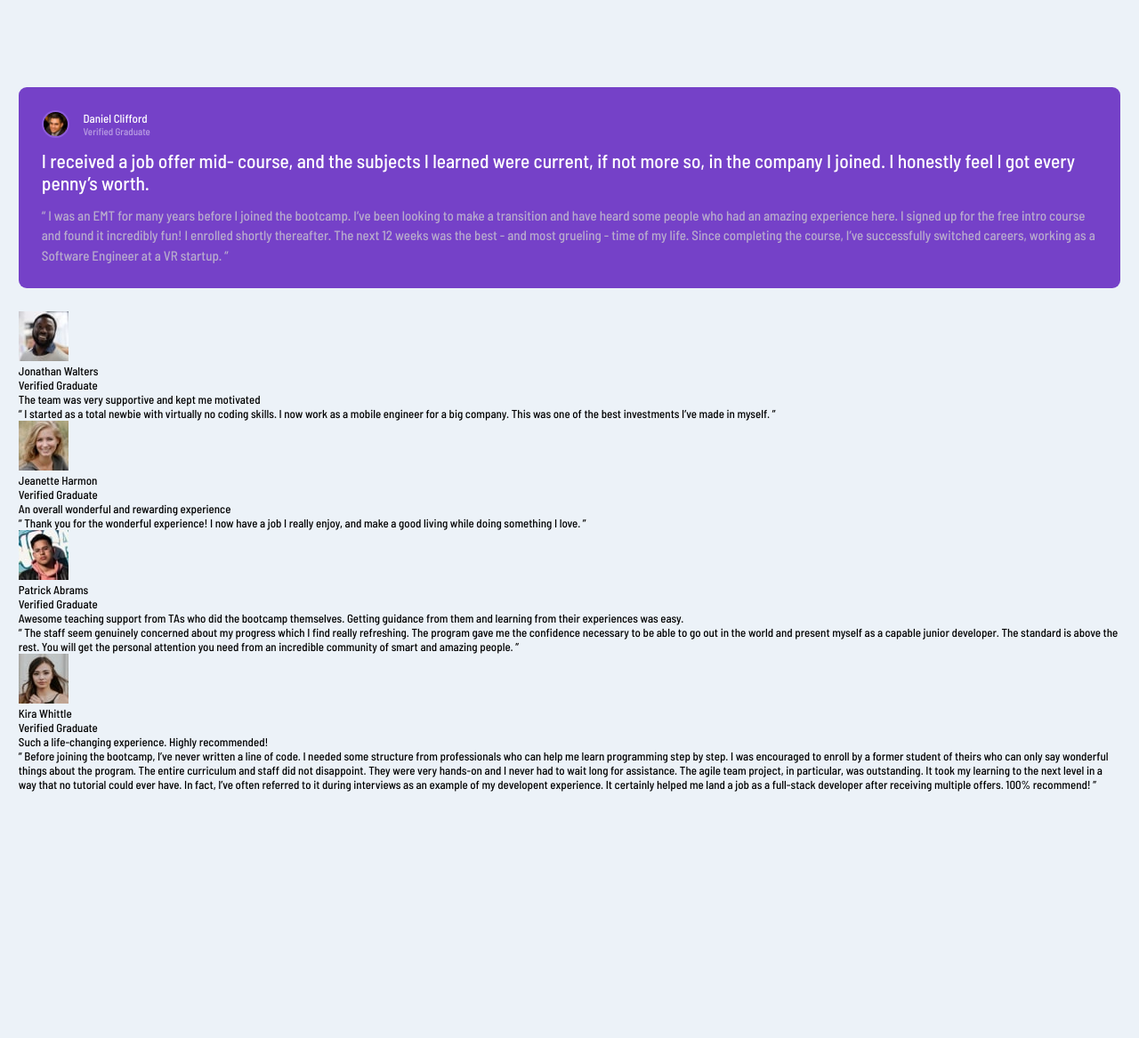
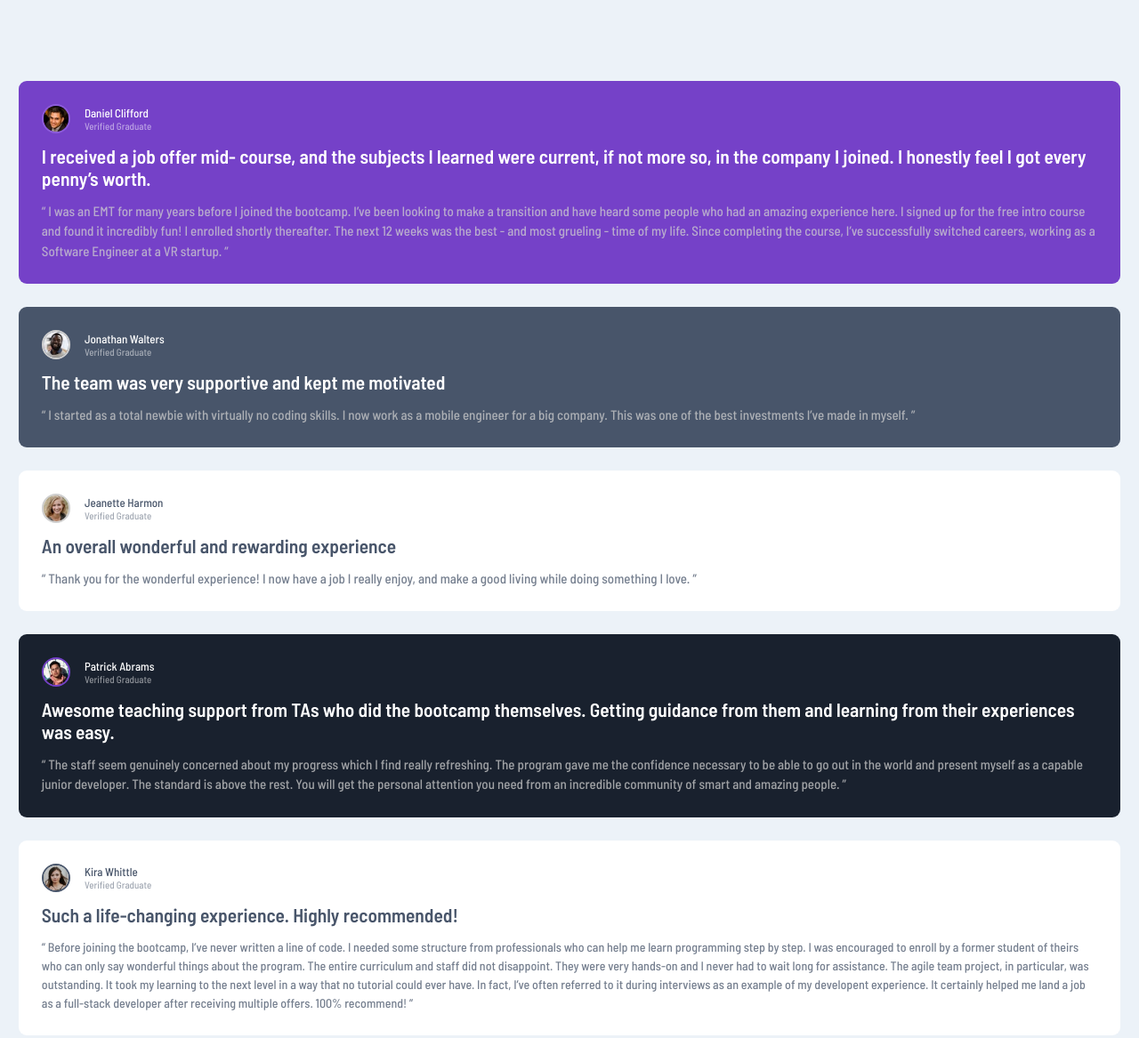
Before and after one commit to mrLuisFer/testimonials-section, a plain HTML site: page index.html in a window 1280 px wide. Shown: the whole page at 89% size. Before the commit the page ends 962 px from the top, so only its background shows below. Drawn offline with Linux system fonts and the light colour scheme.

Commit message:
modularizing elements in files in sass

```diff
--- a/index.html
+++ b/index.html
@@ -24,6 +24,7 @@
 	</head>
 	<body>
 		<main class="main-wrapper">
+			<!-- First Card -->
 			<section class="first-card">
 				<div class="first-card-user-container">
 					<img
@@ -55,59 +56,79 @@
 					</p>
 				</article>
 			</section>
+			<!-- Second Card -->
 			<section class="second-card">
-				<div>
-					<img src="./src/images/image-jonathan.jpg" alt="image-jonathan" />
+				<div class="second-card-user-container">
+					<img
+						src="./src/images/image-jonathan.jpg"
+						alt="image-jonathan"
+						class="second-card-user-img"
+					/>
 					<div>
-						<p>Jonathan Walters</p>
-						<p>Verified Graduate</p>
+						<p class="second-card-user-name">Jonathan Walters</p>
+						<p class="second-card-user-verified">Verified Graduate</p>
 					</div>
 				</div>
-
-				<article>
-					<p>The team was very supportive and kept me motivated</p>
+				<article class="second-card-title-container">
+					<p class="second-card-title-text">
+						The team was very supportive and kept me motivated
+					</p>
 				</article>
-				<article>
-					<p>
+				<article class="second-card-content-container">
+					<p class="second-card-content-text">
 						“ I started as a total newbie with virtually no coding skills. I now
 						work as a mobile engineer for a big company. This was one of the
 						best investments I’ve made in myself. ”
 					</p>
 				</article>
 			</section>
-			<section class="three-card">
-				<div>
-					<img src="./src/images/image-jeanette.jpg" alt="image-jeanette" />
+			<!-- Third Card -->
+			<section class="third-card">
+				<div class="third-card-user-container">
+					<img
+						src="./src/images/image-jeanette.jpg"
+						alt="image-jeanette"
+						class="third-card-user-img"
+					/>
 					<div>
-						<p>Jeanette Harmon</p>
-						<p>Verified Graduate</p>
+						<p class="third-card-user-name">Jeanette Harmon</p>
+						<p class="third-card-user-verified">Verified Graduate</p>
 					</div>
 				</div>
-				<article><p>An overall wonderful and rewarding experience</p></article>
-				<article>
-					<p>
+				<article class="third-card-title-container">
+					<p class="third-card-title-text">
+						An overall wonderful and rewarding experience
+					</p>
+				</article>
+				<article class="third-card-content-container">
+					<p class="third-card-content-text">
 						“ Thank you for the wonderful experience! I now have a job I really
 						enjoy, and make a good living while doing something I love. ”
 					</p>
 				</article>
 			</section>
-			<section class="four-card">
-				<div>
-					<img src="./src/images/image-patrick.jpg" alt="image-patrick" />
+			<!-- Fourth Card -->
+			<section class="fourth-card">
+				<div class="fourth-card-user-container">
+					<img
+						src="./src/images/image-patrick.jpg"
+						alt="image-patrick"
+						class="fourth-card-user-img"
+					/>
 					<div>
-						<p>Patrick Abrams</p>
-						<p>Verified Graduate</p>
+						<p class="fourth-card-user-name">Patrick Abrams</p>
+						<p class="fourth-card-user-verified">Verified Graduate</p>
 					</div>
 				</div>
-				<article>
-					<p>
+				<article class="fourth-card-title-container">
+					<p class="fourth-card-title-text">
 						Awesome teaching support from TAs who did the bootcamp themselves.
 						Getting guidance from them and learning from their experiences was
 						easy.
 					</p>
 				</article>
-				<article>
-					<p>
+				<article class="fourth-card-content-container">
+					<p class="fourth-card-content-text">
 						“ The staff seem genuinely concerned about my progress which I find
 						really refreshing. The program gave me the confidence necessary to
 						be able to go out in the world and present myself as a capable
@@ -117,19 +138,26 @@
 					</p>
 				</article>
 			</section>
-			<section>
-				<div>
-					<img src="./src/images/image-kira.jpg" alt="image-kira" />
+			<!-- Fifth Card -->
+			<section class="fifth-card">
+				<div class="fifth-card-user-container">
+					<img
+						src="./src/images/image-kira.jpg"
+						alt="image-kira"
+						class="fifth-card-user-img"
+					/>
 					<div>
-						<p>Kira Whittle</p>
-						<p>Verified Graduate</p>
+						<p class="fifth-card-user-name">Kira Whittle</p>
+						<p class="fifth-card-user-verified">Verified Graduate</p>
 					</div>
 				</div>
-				<article>
-					<p>Such a life-changing experience. Highly recommended!</p>
+				<article class="fifth-card-title-container">
+					<p class="fifth-card-title-text">
+						Such a life-changing experience. Highly recommended!
+					</p>
 				</article>
-				<article>
-					<p>
+				<article class="fifth-card-content-container">
+					<p class="fifth-card-content-text">
 						“ Before joining the bootcamp, I’ve never written a line of code. I
 						needed some structure from professionals who can help me learn
 						programming step by step. I was encouraged to enroll by a former
--- /dev/null
+++ b/src/sass/_fifth-card.scss
@@ -0,0 +1,9 @@
+.fifth-card {
+	@include card(
+		var(--white),
+		var(--grayish-blue),
+		var(--grayish-blue),
+		var(--grayish-blue),
+		14px
+	);
+}
--- a/src/sass/_first-card.scss
+++ b/src/sass/_first-card.scss
@@ -1,48 +1,58 @@
+// .first-card {
+// 	background: var(--violet);
+// 	margin: 2rem 0;
+// 	padding: 2rem;
+// 	color: var(--white);
+// 	border-radius: 9px;
+
+// 	&-user {
+// 		&-container {
+// 			display: flex;
+// 			align-items: center;
+// 			margin-bottom: 1rem;
+// 		}
+
+// 		&-img {
+// 			height: 2.4em;
+// 			width: 2.4rem;
+// 			border-radius: 50%;
+// 			margin-right: 1.2rem;
+// 			border: 2px solid var(--light-violet);
+// 		}
+
+// 		&-verified {
+// 			opacity: 50%;
+// 			font-size: 11px;
+// 		}
+// 	}
+
+// 	&-title {
+// 		&-container {
+// 			margin-bottom: 1rem;
+// 		}
+
+// 		&-text {
+// 			font-size: 1.65rem;
+// 		}
+// 	}
+
+// 	&-content {
+// 		&-text {
+// 			color: var(--light-gray);
+// 			font-weight: 500;
+// 			opacity: 75%;
+// 			font-size: 15px;
+// 			line-height: 1.5;
+// 		}
+// 	}
+// }
+
 .first-card {
-	background: var(--violet);
-	margin: 2rem 0;
-	padding: 2rem;
-	color: var(--white);
-	border-radius: 9px;
-
-	&-user {
-		&-container {
-			display: flex;
-			align-items: center;
-			margin-bottom: 1rem;
-		}
-
-		&-img {
-			height: 2.4em;
-			width: 2.4rem;
-			border-radius: 50%;
-			margin-right: 1.2rem;
-			border: 2px solid var(--light-violet);
-		}
-
-		&-verified {
-			opacity: 50%;
-			font-size: 11px;
-		}
-	}
-
-	&-title {
-		&-container {
-			margin-bottom: 1rem;
-		}
-
-		&-text {
-			font-size: 1.65rem;
-		}
-	}
-
-	&-content {
-		&-text {
-			color: var(--light-gray);
-			font-weight: 500;
-			opacity: 75%;
-			font-size: 15px;
-			line-height: 1.5;
-		}
-	}
+	@include card(
+		var(--violet),
+		var(--white),
+		var(--light-violet),
+		var(--light-gray),
+		15px
+	);
 }
--- /dev/null
+++ b/src/sass/_fourth-card.scss
@@ -0,0 +1,9 @@
+.fourth-card {
+	@include card(
+		var(--dark-blue),
+		var(--white),
+		var(--violet),
+		var(--light-gray),
+		15px
+	);
+}
--- /dev/null
+++ b/src/sass/_second_card.scss
@@ -0,0 +1,9 @@
+.second-card {
+	@include card(
+		var(--grayish-blue),
+		var(--white),
+		var(--light-gray),
+		var(--light-gray),
+		15px
+	);
+}
--- /dev/null
+++ b/src/sass/_third-card.scss
@@ -0,0 +1,9 @@
+.third-card {
+	@include card(
+		var(--white),
+		var(--grayish-blue),
+		var(--light-gray),
+		var(--grayish-blue),
+		15px
+	);
+}
--- a/src/sass/main.scss
+++ b/src/sass/main.scss
@@ -31,11 +31,26 @@ html {
 
 body {
 	background: var(--light-blue);
+	width: 100vw;
 }
 
 .main-wrapper {
-	padding: 5.5rem 1.6rem;
+	padding: 5rem 1.6rem;
 }
+// Mixins
+@import './mixins/mixins';
 
 // First Card
 @import './_first-card.scss';
+
+// Second Card
+@import './_second_card';
+
+// Third Card
+@import './third-card';
+
+// Fourth Card
+@import './fourth-card';
+
+// Fifth Card
+@import './fifth-card';
--- a/src/sass/mixins/_mixins.scss
+++ b/src/sass/mixins/_mixins.scss
@@ -0,0 +1,55 @@
+@mixin card(
+	$bgColor,
+	$textColor,
+	$borderImgColor,
+	$secondTextColor,
+	$fontSize
+) {
+	background: $bgColor;
+	margin: 2rem 0;
+	padding: 2rem;
+	color: $textColor;
+	border-radius: 9px;
+
+	&-user {
+		&-container {
+			display: flex;
+			align-items: center;
+			margin-bottom: 1rem;
+		}
+
+		&-img {
+			height: 2.5rem;
+			width: 2.5rem;
+			border-radius: 50%;
+			margin-right: 1.2rem;
+			border: 2px solid $borderImgColor;
+		}
+
+		&-verified {
+			opacity: 50%;
+			font-size: 11px;
+		}
+	}
+
+	&-title {
+		&-container {
+			margin-bottom: 1rem;
+		}
+
+		&-text {
+			font-size: 1.65rem;
+			font-weight: 600;
+		}
+	}
+
+	&-content {
+		&-text {
+			color: $secondTextColor;
+			font-weight: 500;
+			opacity: 75%;
+			font-size: $fontSize;
+			line-height: 1.5;
+		}
+	}
+}
```
Also changed, not shown: src/css/main.css, 1 other file.
